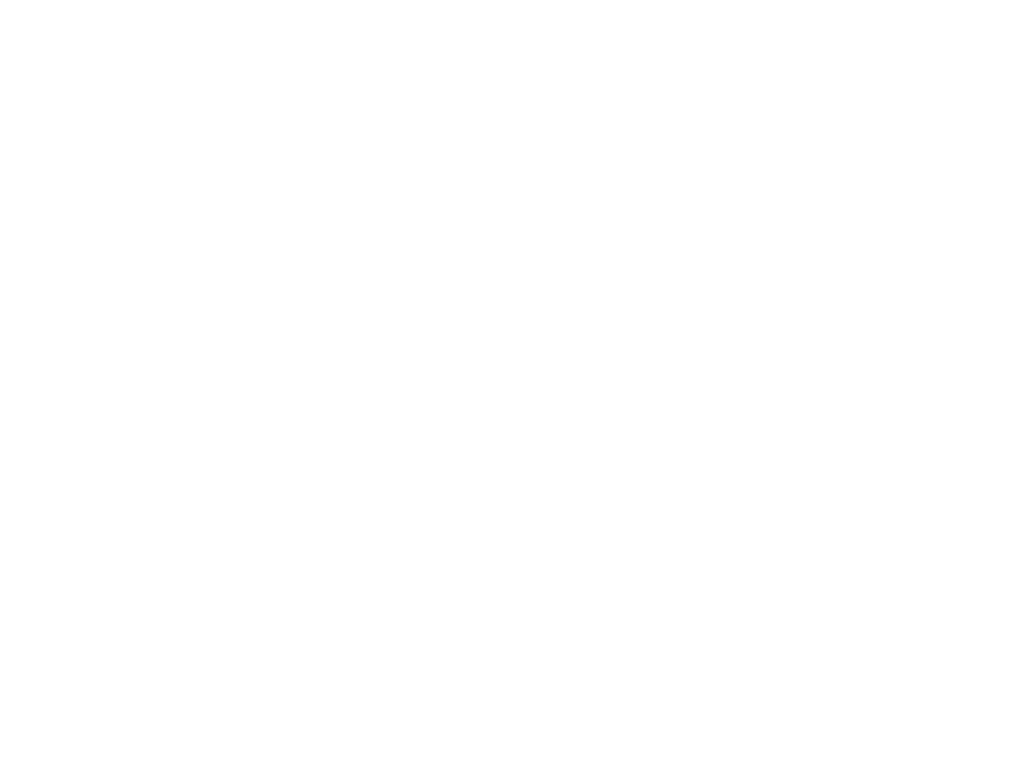
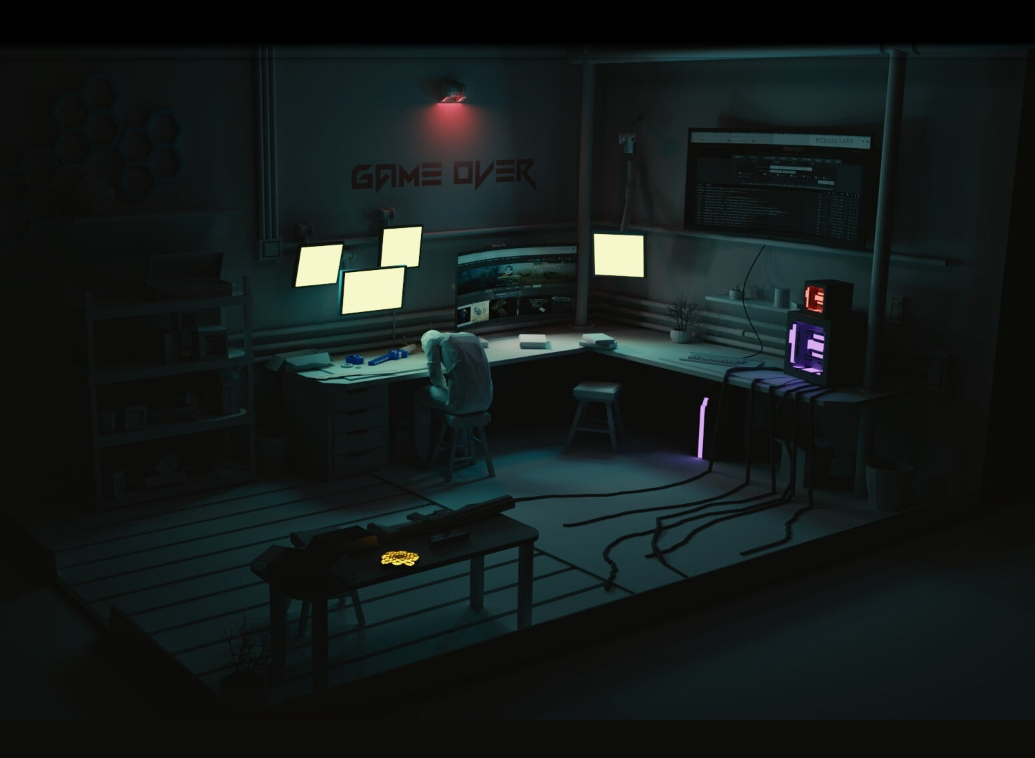
Before and after one commit to IsaiasGuedesA/portifolio, a plain HTML site: page index.html in a window 1280 px wide. Shown: the whole page, without its empty margins (245-1280 px from the left). Drawn offline with Linux system fonts and the light colour scheme.

Commit message:
adicionando imagem de fundo

```diff
--- a/index.html
+++ b/index.html
@@ -9,6 +9,8 @@
     <script src="/script.js"></script>
 </head>
 <body>
+    <header class="hotbar">
+    </header>
 
 </body>
 </html>
--- a/style.css
+++ b/style.css
@@ -0,0 +1,20 @@
+body{
+    margin: 0px;
+    background-color: #0C0C0A;
+    background-image: url(/assents/Background/background.jpg);
+    background-size: cover;
+    background-repeat: no-repeat;
+    height: 100vh;
+    max-height: 50vh;
+    width: 100vw;
+
+}
+.hotbar{
+    position: fixed;
+    top: 0;
+    z-index: 100;
+    width: 100vw;
+    height: 57px;
+    background: linear-gradient(180deg, #000 73.44%, rgba(0, 0, 0, 0.00) 90.1%);
+    box-shadow: 0px 4px 4px 0px rgba(0, 0, 0, 0.25);
+}
```
